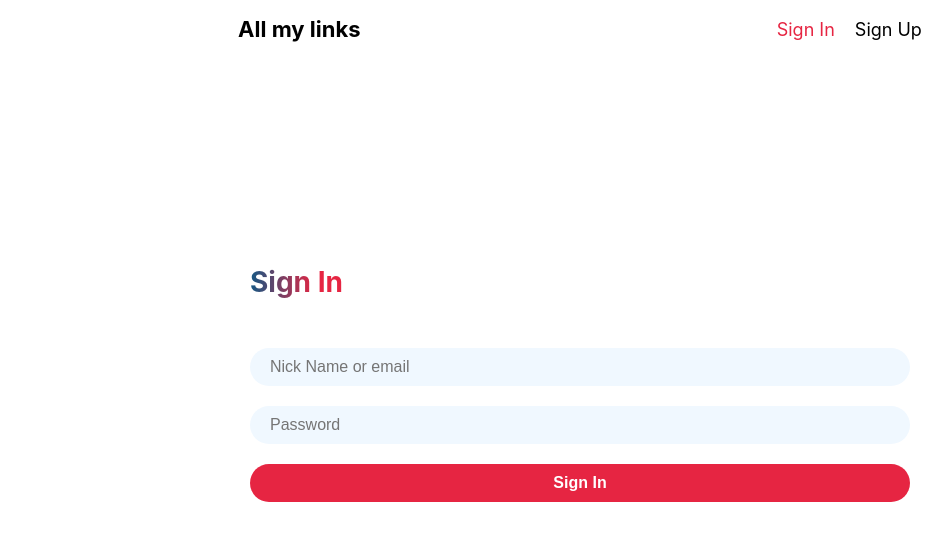
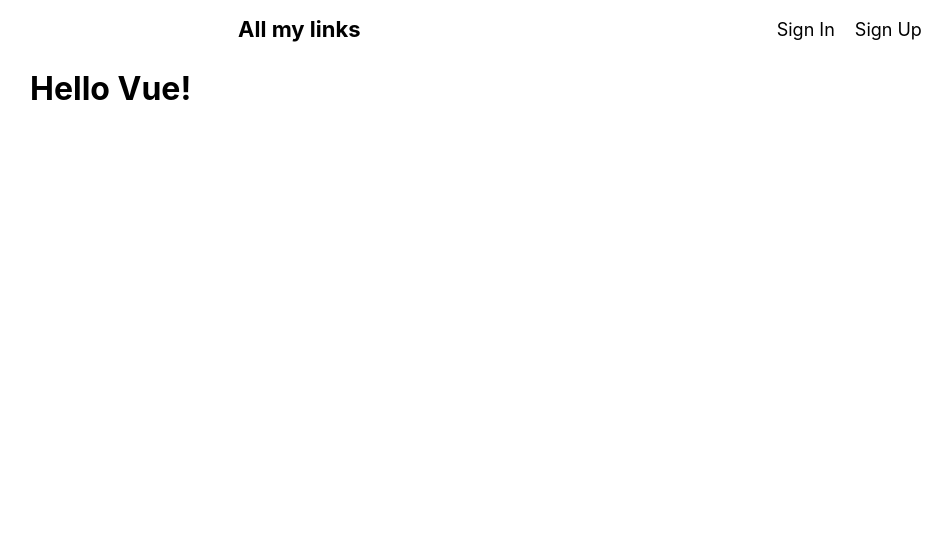
Before and after one commit to Oliver-G-R/all-my-links-front, a Vue app: page / in a window 1280 px wide. Before the commit this address led to /signIn. Shown: the top 540 px of the page, without its empty margins (60-1012 px from the left). Built offline with nearby package versions, Linux system fonts and the light colour scheme.

Commit message:
add: rename store user -> auth and modify routes

```diff
--- a/src/router/index.router.ts
+++ b/src/router/index.router.ts
@@ -10,10 +10,10 @@ const routes:RouteRecordRaw[] = [
   {
     path: '/',
     name: 'home',
-    component: Home,
-    meta: {
+    component: Home
+    /* meta: {
       requiresAuth: true
-    }
+    } */
   },
   {
     path: '/signIn',
--- a/src/store/user/actions.ts
+++ b/src/store/auth/actions.ts
@@ -1,5 +1,5 @@
 import { ActionTree } from 'vuex'
-import { UserState } from './state'
+import { AuthState } from './state'
 import { IState } from '../index'
 import { linksApi } from '../../axios/index'
 import { ISignIn, ISignUp } from '../../models/Auth/Auth'
@@ -7,7 +7,7 @@ import { TOKEN_USER } from '../../constants/auth'
 import { getAccessToken } from '../../helpers/validToken'
 import router from '../../router/index.router'
 
-const actions: ActionTree<UserState, IState> = {
+const actions: ActionTree<AuthState, IState> = {
     async signIn ({ commit }, payload:ISignIn) {
         try {
             const response = await linksApi.post('/auth/signIn', {
--- a/src/store/user/getters.ts
+++ b/src/store/auth/getters.ts
@@ -1,8 +1,8 @@
 import { GetterTree } from 'vuex'
-import { UserState } from './state'
+import { AuthState } from './state'
 import { IState } from '../index'
 
-const getters: GetterTree<UserState, IState> = {
+const getters: GetterTree<AuthState, IState> = {
     stateActivUser (state): boolean {
         return state.user.isActive
     }
--- a/src/store/user/index.ts
+++ b/src/store/auth/index.ts
@@ -1,13 +1,13 @@
 import { Module } from 'vuex'
 import { IState } from '../index'
 
-import state, { UserState } from './state'
+import state, { AuthState } from './state'
 
 import actions from './actions'
 import getters from './getters'
 import mutations from './mutations'
 
-const userModule: Module<UserState, IState> = {
+const userModule: Module<AuthState, IState> = {
     namespaced: true,
     actions,
     getters,
--- a/src/store/user/mutations.ts
+++ b/src/store/auth/mutations.ts
@@ -1,7 +1,7 @@
 import { MutationTree } from 'vuex'
-import { UserState } from './state'
+import { AuthState } from './state'
 
-const mutation: MutationTree<UserState> = {
+const mutation: MutationTree<AuthState> = {
     setDataUser (state, user) {
         state.user = {
             token: user.token,
--- a/src/store/user/state.ts
+++ b/src/store/auth/state.ts
@@ -1,4 +1,4 @@
-export interface UserState {
+export interface AuthState {
     user: {
         token: string | null,
         isActive: boolean,
@@ -6,7 +6,7 @@ export interface UserState {
     error: string | null
 }
 
-const state = (): UserState => {
+const state = (): AuthState => {
     return {
         user: {
             token: null,
--- a/src/store/index.ts
+++ b/src/store/index.ts
@@ -1,9 +1,9 @@
 import { createStore } from 'vuex'
-import userModule from './user/index'
-import { UserState } from './user/state'
+import userModule from './auth/index'
+import { AuthState } from './auth/state'
 
 export interface IState {
-    user: UserState
+    user: AuthState
 }
 
 export const store = createStore<IState>({
```
